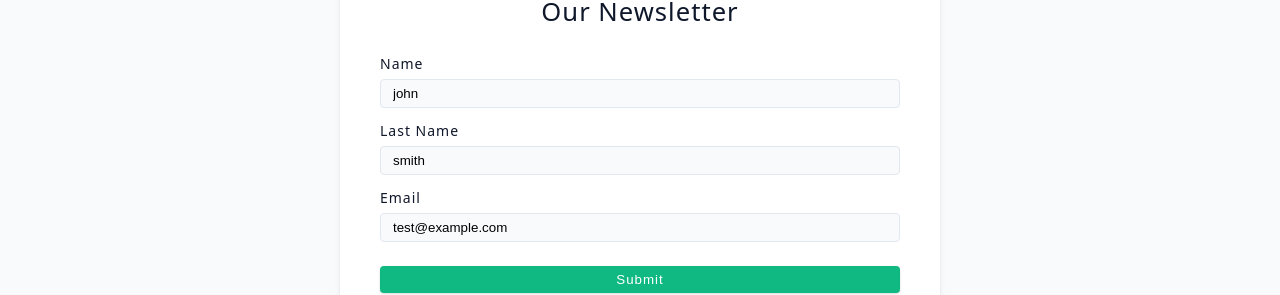
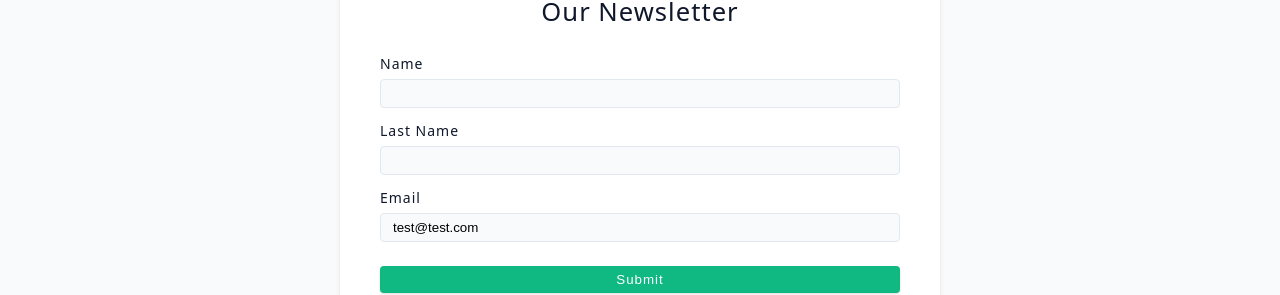
Before and after one commit to konyatomi/MixMaster, a React (Vite) app: page /newsletter in a window 1280 px wide. Shown: the part 247-542 px from the top of the page. Built offline with nearby package versions, Linux system fonts and the light colour scheme.

Commit message:
Handle Errors

```diff
--- a/src/App.jsx
+++ b/src/App.jsx
@@ -37,6 +37,7 @@ const router = createBrowserRouter([
         path: '/newsletter',
         element: <Newsletter />,
         action: newsletterAction,
+        errorElement: <SinglePageError />,
       },
       {
         path: '/about',
--- a/src/pages/Newsletter.jsx
+++ b/src/pages/Newsletter.jsx
@@ -8,12 +8,17 @@ export const action = async ({ request }) => {
   const formData = await request.formData();
   const data = Object.fromEntries(formData);
 
-  const response = await axios.post(newsletterUrl, data);
+  try {
+    const response = await axios.post(newsletterUrl, data);
 
-  console.log(response);
-  toast.success(response.data.msg);
+    toast.success(response.data.msg);
 
-  return redirect('/');
+    return redirect('/');
+  } catch (error) {
+    console.log(error);
+    toast.error(error?.response?.data?.msg);
+    return error;
+  }
 };
 
 const Newsletter = () => {
@@ -33,7 +38,6 @@ const Newsletter = () => {
           name='name'
           id='name'
           required
-          defaultValue='john'
         />
       </div>
       {/*  lastName*/}
@@ -47,7 +51,6 @@ const Newsletter = () => {
           name='lastName'
           id='lastName'
           required
-          defaultValue='smith'
         />
       </div>
       {/*  email*/}
@@ -61,7 +64,7 @@ const Newsletter = () => {
           name='email'
           id='email'
           required
-          defaultValue='test@example.com'
+          defaultValue='test@test.com'
         />
       </div>
       <button
```
